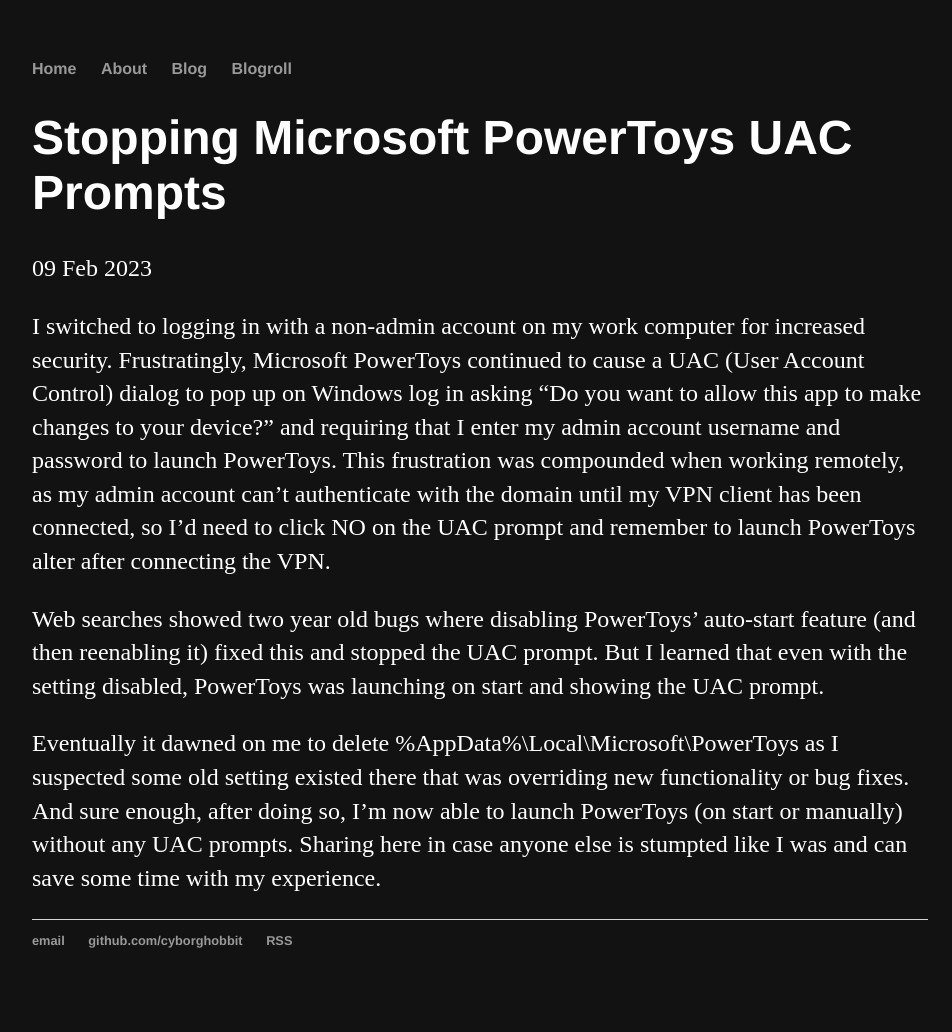
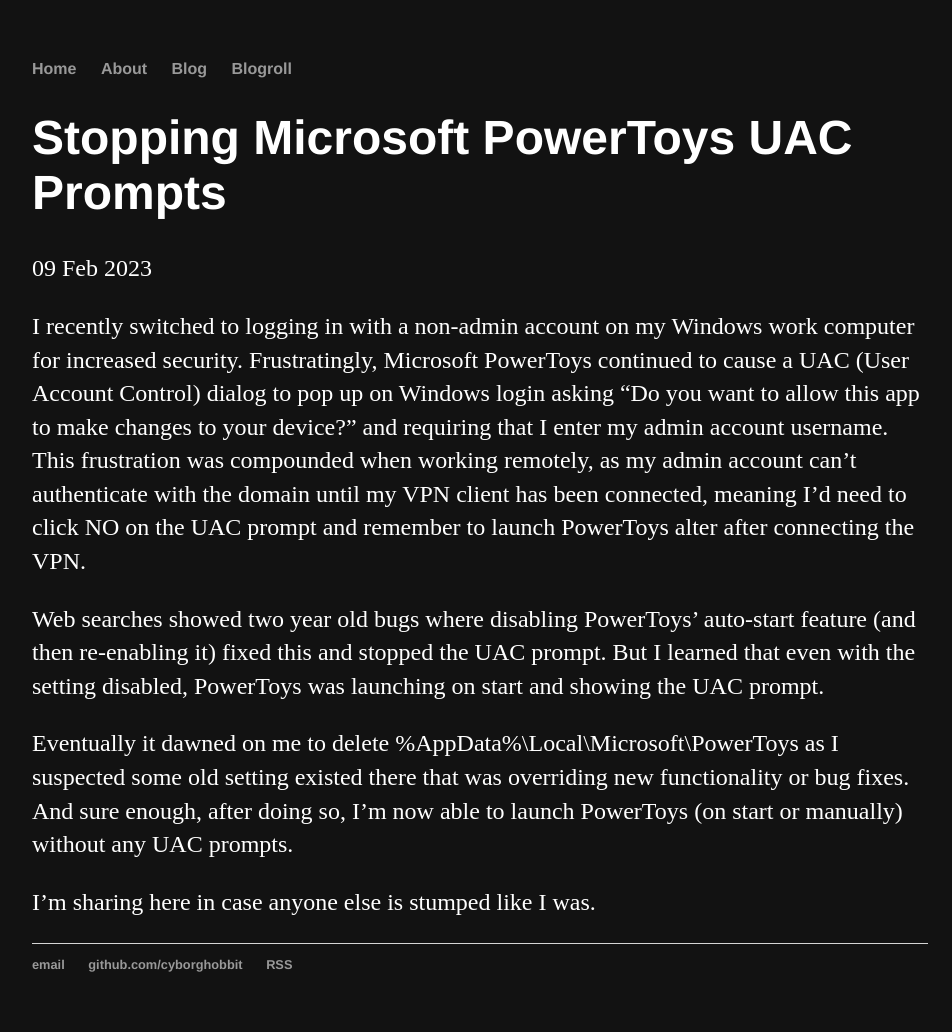
Before and after one commit to CyborgHobbit/cyborghobbit.github.io, a Jekyll site: the page built from _posts/2023-02-23-powertoys-uac-promps.md, in a window 1280 px wide. Shown: the whole page, without its empty margins (160-1112 px from the left). Built offline with Jekyll 4.4.1, drawn with Linux system fonts in a browser that asks for light colours; before the commit the page ends 1008 px from its top, so only the background shows below that.

Commit message:
Update 2023-02-23-powertoys-uac-promps.md
Spell check and cleanup

```diff
--- a/_posts/2023-02-23-powertoys-uac-promps.md
+++ b/_posts/2023-02-23-powertoys-uac-promps.md
@@ -5,8 +5,10 @@
 tags: technology software
 ---
 
-I switched to logging in with a non-admin account on my work computer for increased security. Frustratingly, Microsoft PowerToys continued to cause a UAC (User Account Control) dialog to pop up on Windows log in asking "Do you want to allow this app to make changes to your device?" and requiring that I enter my admin account username and password to launch PowerToys. This frustration was compounded when working remotely, as my admin account can't authenticate with the domain until my VPN client has been connected, so I'd need to click NO on the UAC prompt and remember to launch PowerToys alter after connecting the VPN.
+I recently switched to logging in with a non-admin account on my Windows work computer for increased security. Frustratingly, Microsoft PowerToys continued to cause a UAC (User Account Control) dialog to pop up on Windows login asking "Do you want to allow this app to make changes to your device?" and requiring that I enter my admin account username. This frustration was compounded when working remotely, as my admin account can't authenticate with the domain until my VPN client has been connected, meaning I'd need to click NO on the UAC prompt and remember to launch PowerToys alter after connecting the VPN.
 
-Web searches showed two year old bugs where disabling PowerToys' auto-start feature (and then reenabling it) fixed this and stopped the UAC prompt. But I learned that even with the setting disabled, PowerToys was launching on start and showing the UAC prompt.
+Web searches showed two year old bugs where disabling PowerToys' auto-start feature (and then re-enabling it) fixed this and stopped the UAC prompt. But I learned that even with the setting disabled, PowerToys was launching on start and showing the UAC prompt.
 
-Eventually it dawned on me to delete %AppData%\Local\Microsoft\PowerToys as I suspected some old setting existed there that was overriding new functionality or bug fixes. And sure enough, after doing so, I'm now able to launch PowerToys (on start or manually) without any UAC prompts. Sharing here in case anyone else is stumpted like I was and can save some time with my experience.
+Eventually it dawned on me to delete %AppData%\Local\Microsoft\PowerToys as I suspected some old setting existed there that was overriding new functionality or bug fixes. And sure enough, after doing so, I'm now able to launch PowerToys (on start or manually) without any UAC prompts.
+
+I’m sharing here in case anyone else is stumped like I was.
```
